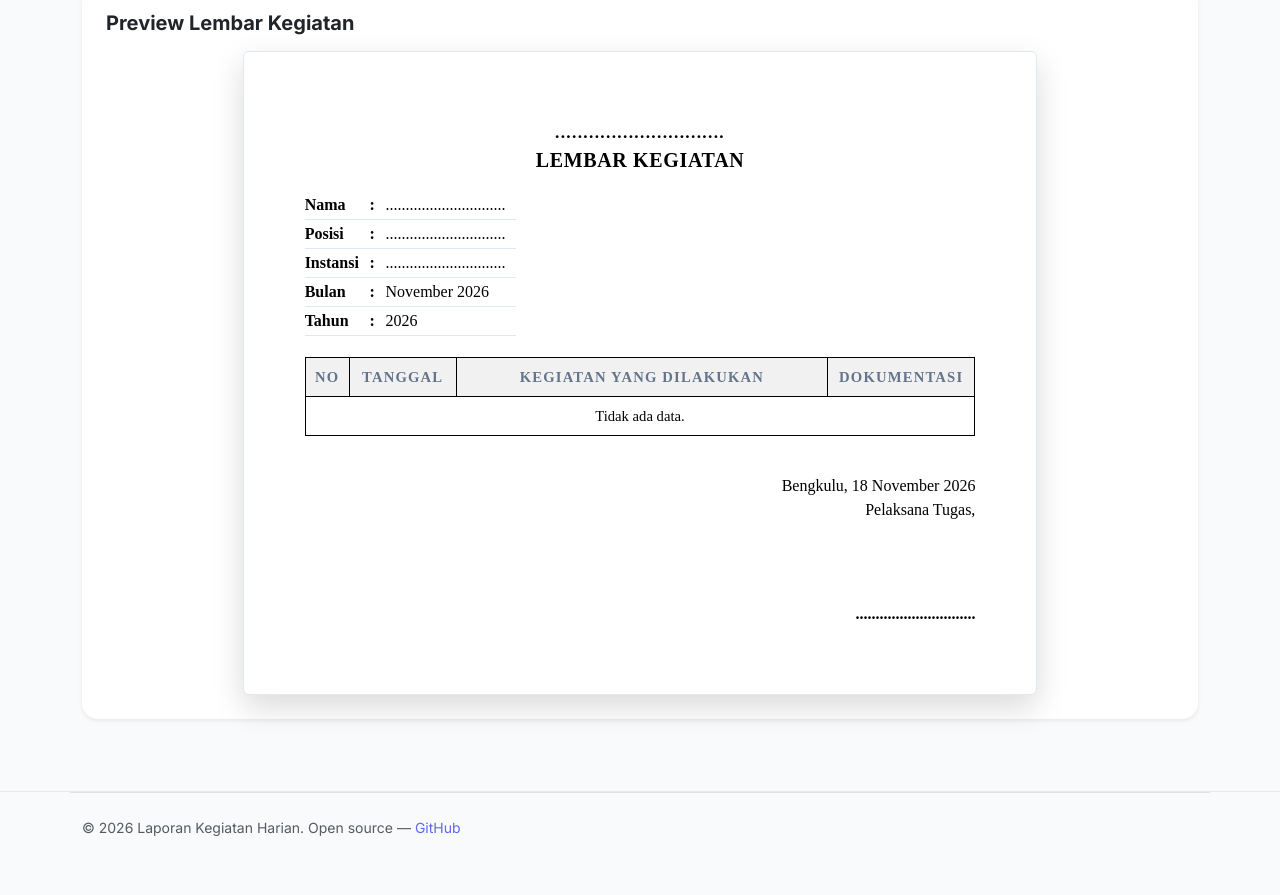
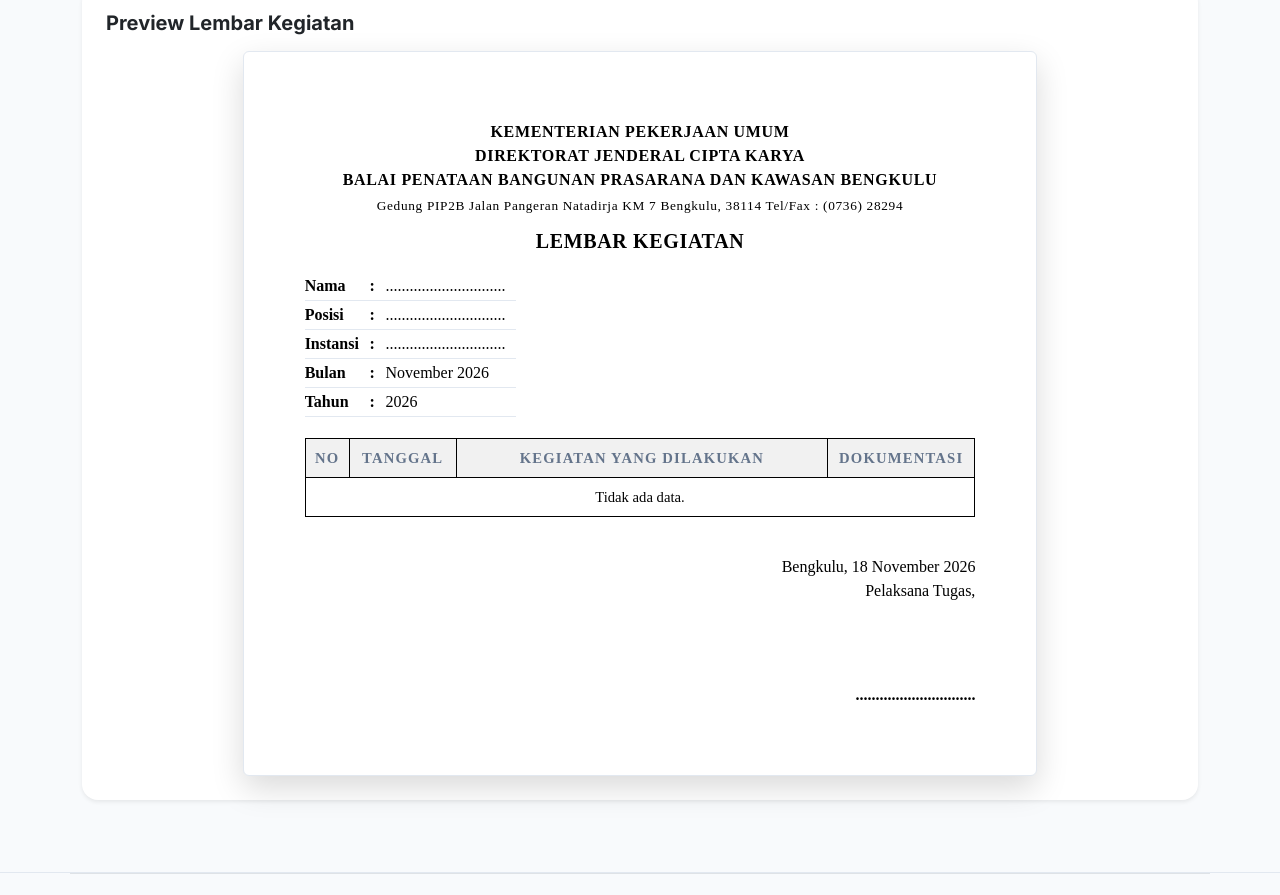
Before and after one commit to ilhamakbardonny/laporan-kegiatan-harian, a plain HTML site: page index.html in a window 1280 px wide. Shown: the part 1600-2495 px from the top of the page. Before the commit the page ends 2462 px from the top, so only its background shows below. Drawn offline with nearby package versions, Linux system fonts and the light colour scheme; some packages are replaced by stand-ins of ours; no server answers; a script that the page names is missing.

Commit message:
Kop instansi resmi di atas judul Lembar Kegiatan
Generated with [Devin](https://devin.ai)

Co-Authored-By: Devin <158243242+devin-ai-integration[bot]@users.noreply.github.com>

```diff
--- a/script.js
+++ b/script.js
@@ -538,7 +538,12 @@ function renderPrintDoc() {
 
   return `
     <div class="print-doc">
-      <div class="print-instansi">${escapeHtml((p.instansi || "..............................").toUpperCase())}</div>
+      <div class="print-kop">
+        <p>KEMENTERIAN PEKERJAAN UMUM</p>
+        <p>DIREKTORAT JENDERAL CIPTA KARYA</p>
+        <p>BALAI PENATAAN BANGUNAN PRASARANA DAN KAWASAN BENGKULU</p>
+        <p class="print-kop-addr">Gedung PIP2B Jalan Pangeran Natadirja KM 7 Bengkulu, 38114 Tel/Fax : (0736) 28294</p>
+      </div>
       <h2 class="print-title">LEMBAR KEGIATAN</h2>
       <table class="print-info">
         <tr><td>Nama</td><td>:</td><td>${escapeHtml(p.nama || "..............................")}</td></tr>
--- a/style.css
+++ b/style.css
@@ -584,10 +584,20 @@ body[data-theme="dark"] .btn-outline:hover {
   }
 }
 
-.print-instansi {
+.print-kop {
   text-align: center;
+  margin-bottom: 10pt;
+}
+
+.print-kop p {
+  margin: 0;
   font-weight: bold;
-  font-size: 13pt;
-  letter-spacing: 1pt;
-  margin-bottom: 2pt;
+  font-size: 12pt;
+  letter-spacing: 0.5pt;
 }
+
+.print-kop-addr {
+  font-weight: normal !important;
+  font-size: 10pt !important;
+  margin-top: 3pt !important;
+}
```
